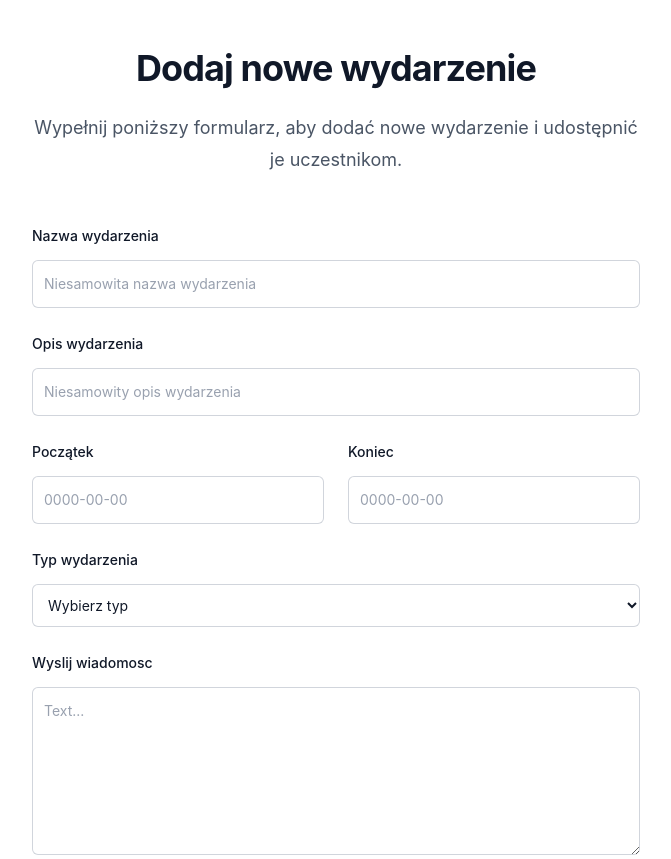
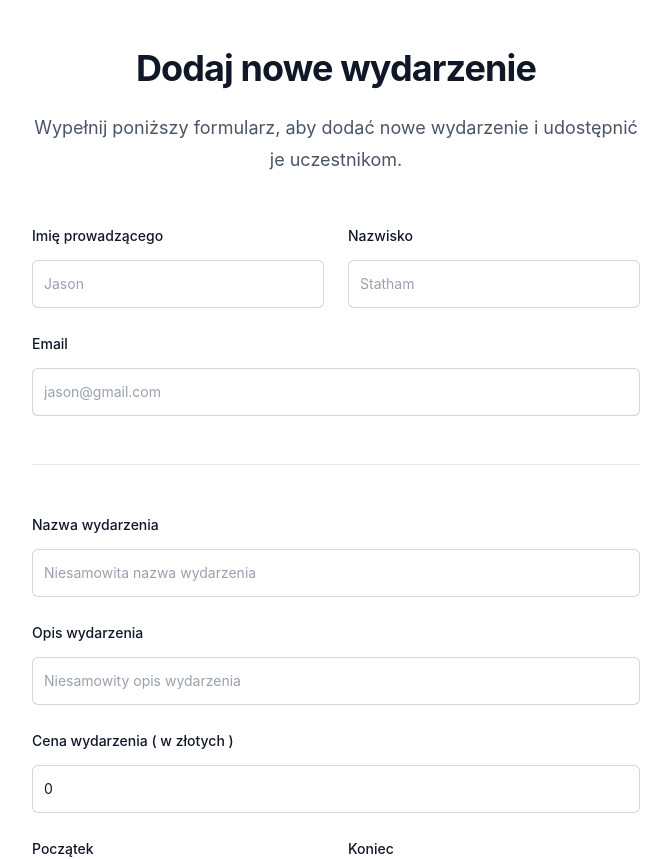
Before and after one commit to HiBlurryface/ReactForm, a React (Vite) app: page / in a window 1280 px wide. Shown: the top 859 px of the page, without its empty margins (304-975 px from the left). Built offline with nearby package versions, Linux system fonts and the light colour scheme.

Commit message:
added event price input & personal data

```diff
--- a/src/components/forms/Form.tsx
+++ b/src/components/forms/Form.tsx
@@ -19,8 +19,12 @@ export const Form = () => {
   } = useForm<EventFormType>({
     resolver: yupResolver(EventFormSchema),
     defaultValues: {
+      name: "",
+      surname: "",
+      email: "",
       title: "",
       description: "",
+      price: 0,
       start: "",
       end: "",
       type: "",
@@ -39,6 +43,31 @@ export const Form = () => {
   }
 
   return <form className="space-y-6" onSubmit={handleSubmit(sendEvent)}>
+    <div className="space-y-6 mb-12 pb-12 border-b border-gray-200">
+      <div className="grid grid-cols-1 gap-6 sm:grid-cols-2">
+        <Input
+          label="Imię prowadzącego"
+          placeholder="Jason"
+          {...register('name')}
+          error={errors.name?.message}
+        />
+
+        <Input
+          label="Nazwisko"
+          placeholder="Statham"
+          {...register('surname')}
+          error={errors.surname?.message}
+        />
+      </div>
+
+      <Input
+        label="Email"
+        placeholder="jason@gmail.com"
+        {...register('email')}
+        error={errors.email?.message}
+      />
+    </div>
+
     <Input
       label="Nazwa wydarzenia"
       placeholder="Niesamowita nazwa wydarzenia"
@@ -51,6 +80,26 @@ export const Form = () => {
       placeholder="Niesamowity opis wydarzenia"
       {...register('description')}
       error={errors.description?.message}
+    />
+
+    <Input
+      inputMode="numeric"
+      label="Cena wydarzenia ( w złotych )"
+      placeholder="300"
+      error={errors.price?.message}
+      {...register("price", {
+        valueAsNumber: true,
+        onChange: (e) => {
+          const value = e.target.value;
+
+          if (value.length > 1 && value.startsWith("0")) {
+            e.target.value = "0";
+            return;
+          }
+
+          e.target.value = value.replace(/\D/g, "");
+        },
+      })}
     />
 
     <div className="grid grid-cols-1 gap-6 sm:grid-cols-2">
--- a/src/lib/FormValidationRules.ts
+++ b/src/lib/FormValidationRules.ts
@@ -2,12 +2,26 @@ import * as yup from 'yup';
 
 export const EventFormSchema = yup
   .object({
+    name: yup
+      .string()
+      .required('Imię jest obowiązkowe'),
+    surname: yup
+      .string()
+      .required('Nazwisko jest obowiązkowe'),
+    email: yup
+      .string()
+      .required('Email jest obowiązkowy')
+      .email('Wprowadź poprawny adres e-mail'),
     title: yup
       .string()
       .required('Nazwa jest obowiązkowa'),
     description: yup
       .string()
       .required('Opis jest obowiązkowy'),
+    price: yup
+      .number()
+      .typeError("Cena musi być liczbą")
+      .min(0, "Cena nie może być mniejsza niż 0"),
     start: yup
       .string()
       .required('Data początku jest obowiązkowa'),
```
